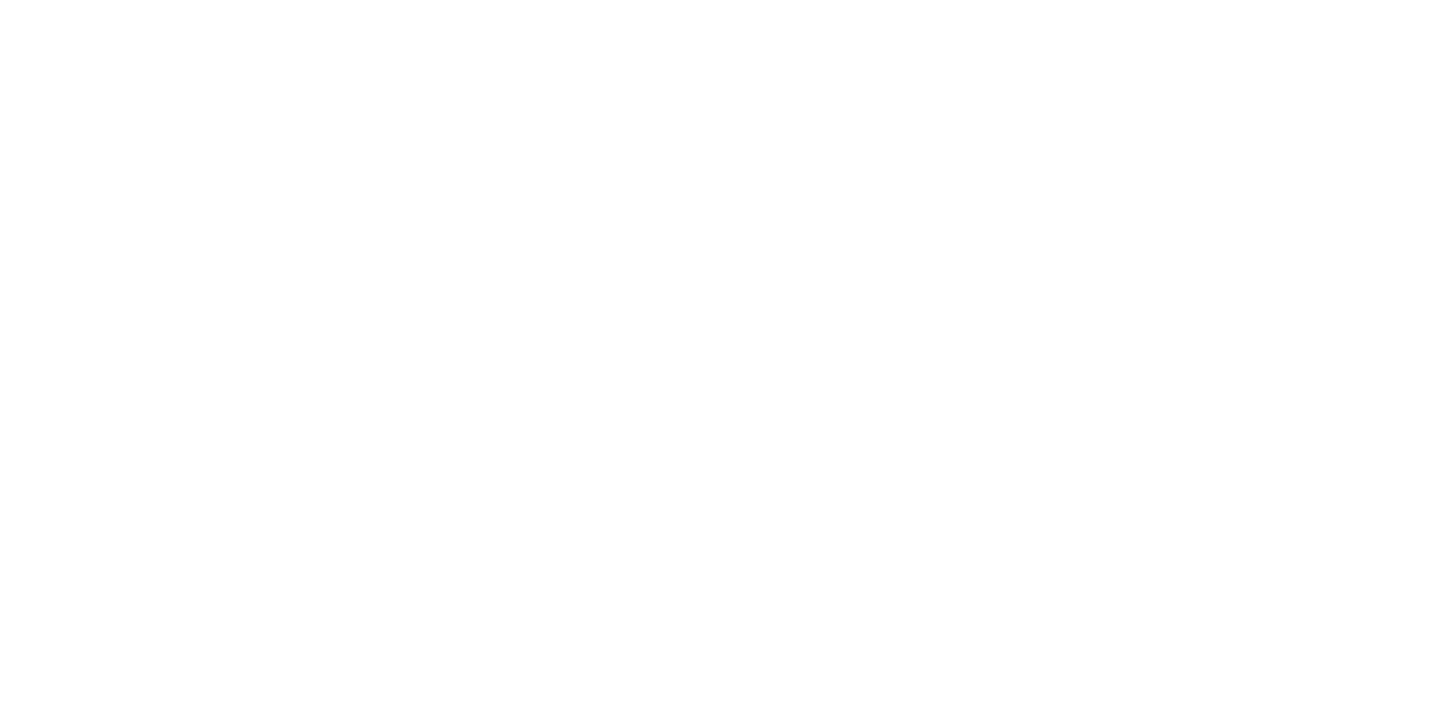
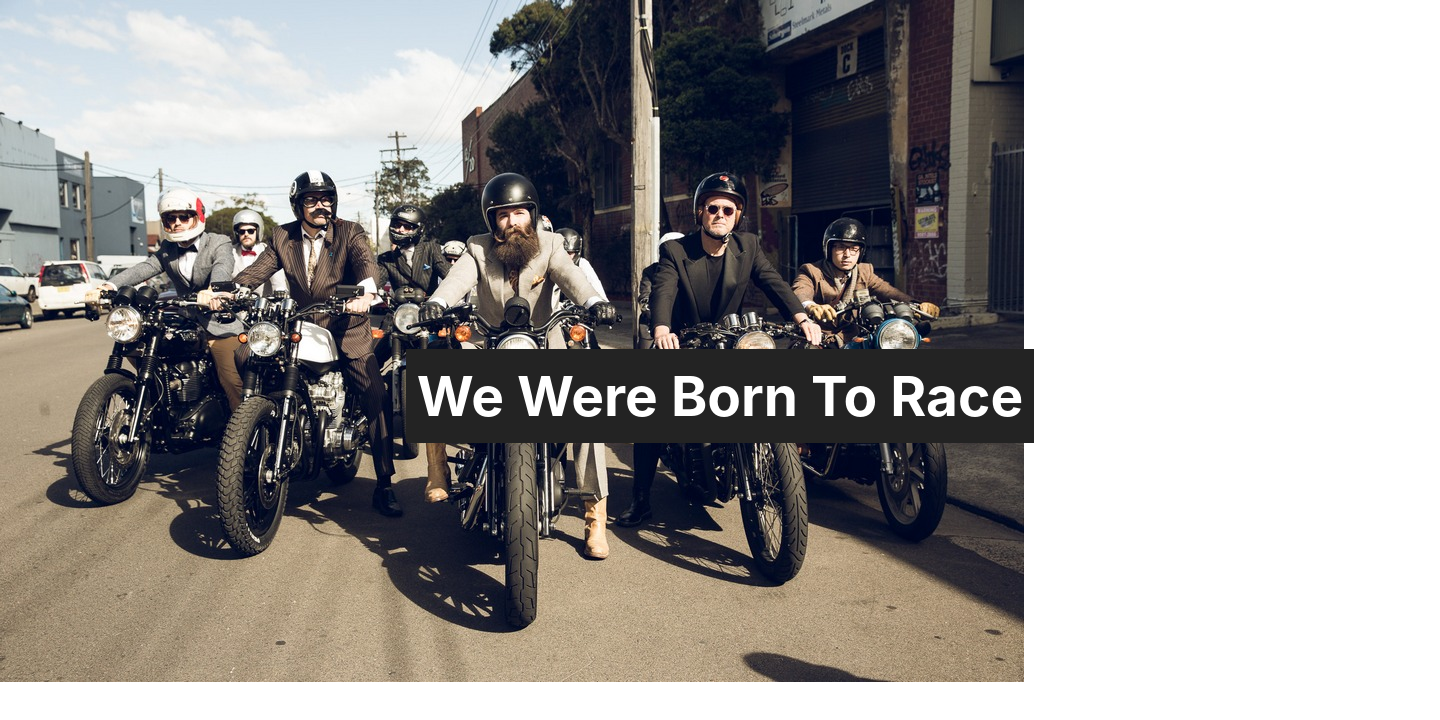
Before and after one commit to SamuelMeijer/agile-project-group5, a JavaScript app: page /about in a window 1280 px wide. Shown: the top 720 px of the page, 1440 px wide, since content can reach past the window. Built offline with nearby package versions, Linux system fonts and the light colour scheme; the HTML template or start-up script is replaced by a standard one.

Commit message:
save commit

```diff
--- a/src/App.js
+++ b/src/App.js
@@ -1,6 +1,6 @@
 import './App.css';
 import About from './components/About/About';
-import Header from './components/Header/Header';
+/* import Header from './components/Header/Header'; */
 
 // Importing Router
 import {
@@ -10,10 +10,13 @@
 
 function App() {
   return (
+    <div>
+      <About />
       <Switch>
         {/* <Route path='/' component={ Index } exact /> */}
         {/* <Route path='/about' component={ About } /> */}
       </Switch>
+    </div>
   );
 }
 
--- a/src/components/About/About.js
+++ b/src/components/About/About.js
@@ -1,14 +1,15 @@
-import Styles from './about.module.css'
+import Styles from './about.module.css';
+
+
 
 function About() {
     return(
         <div className={Styles.wrapper}>
-            <div className={Styles.banner}>
-                <img className={Styles.bannerImg} src="" alt="Motorcyckle banner" />
-                <div className={Styles.bannerBox}>
+            <header className={Styles.top}>
+                <div className={Styles.banner}>
                     <h1 className={Styles.bannerh1}>We Were Born To Race</h1>
                 </div>
-            </div>
+            </header>
 
 
 
--- a/src/components/About/about.module.css
+++ b/src/components/About/about.module.css
@@ -1,23 +1,34 @@
+* {
+  margin: 0;
+  padding: 0;
+  box-sizing: border-box;
+}
+
 .wrapper {
   height: 2796px;
   width: 1440px;
   color: #ffffff;
+  display: flex;
+  text-align: center;
+  justify-content: center;
+}
+
+.top {
+  width: 1440px;
+  height: 792px;
+  display: flex;
+  justify-content: center;
+  align-items: center;
 }
 
 .banner {
-  width: 1445px;
+  width: 1440px;
   height: 792px;
-}
-
-.bannerImg {
-  width: 1445px;
-  height: 792px;
-}
-
-.bannerBox {
-  height: 94px;
-  width: 628px;
-  background-color: #232323;
+  background-image: url("../../resources/images/riding.jpg");
+  background-repeat: no-repeat;
+  display: flex;
+  justify-content: center;
+  align-items: center;
 }
 
 .bannerh1 {
@@ -28,4 +39,10 @@
   text-align: center;
   color: #ffffff;
   line-height: 64.45px;
+  height: 94px;
+  width: 628px;
+  background-color: #232323;
+  display: flex;
+  justify-content: center;
+  align-items: center;
 }
```
